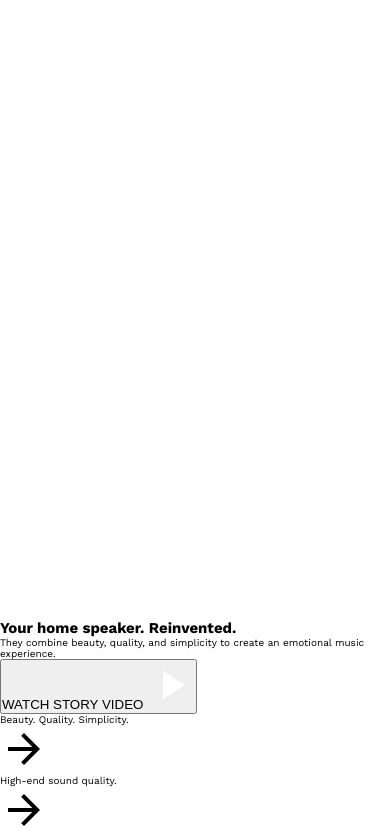
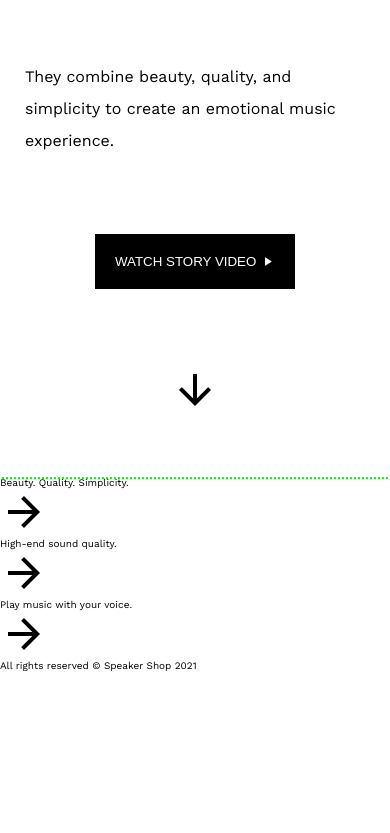
Before and after one commit to FbW-48-2/uib-layout-speaker-jonathanshine, a plain HTML site: page index.html in a window 390 px wide. Shown: the part 381-1214 px from the top of the page. After the commit the page ends 1052 px from the top, so only its background shows below. Drawn offline with nearby package versions, Linux system fonts and the light colour scheme.

Commit message:
added one more icon in index and styled hero section for mobile

```diff
--- a/index.html
+++ b/index.html
@@ -38,6 +38,8 @@
           WATCH STORY VIDEO
           <img src="./images/play_video.png" alt="play button icon" />
         </button>
+
+        <img src="./images/open.png" alt="arrow icon" />
       </section>
 
       <section id="flex-container">
--- a/style.css
+++ b/style.css
@@ -29,6 +29,9 @@ header {
     flex-direction: column;
     align-items: center;
     width: 100%;
+    padding: 1rem;
+    background-color: white;
+    border-bottom: 1px solid black;
 }
 
 #nav-logo {
@@ -74,9 +77,51 @@ nav ul li a {
     padding: 1rem;
     width: 100%;
 }
+/* END HEADER/NAVBAR ------------------------------ */
 
+
+
+
+
+/* HERO STYLING ----------------------------------- */
 main {
-    padding-top: 1000px;
+    padding-top: 225px;
 }
 
-/* END HEADER/NAVBAR ------------------------------ */
+#hero {
+    display: flex;
+    flex-direction: column;
+    justify-content: space-around;
+    align-items: center;
+    height: 75vh;
+    padding: 2.5rem;
+    outline: 2px dotted lime;
+}
+
+#hero h1 {
+    font-size: 3.2rem;
+    font-weight: 400;
+}
+
+#hero p {
+    font-size: 1.6rem;
+    line-height: 2;
+}
+
+#hero button {
+    background-color: black;
+    color: white;
+    border: none;
+    padding: 2rem;
+}
+
+#hero button img {
+    height: auto;
+    width: 1.5rem;
+    vertical-align: top;
+}
+
+#hero > img {
+    transform: rotate(90deg);
+}
+/* END HERO --------------------------------------- */
```
